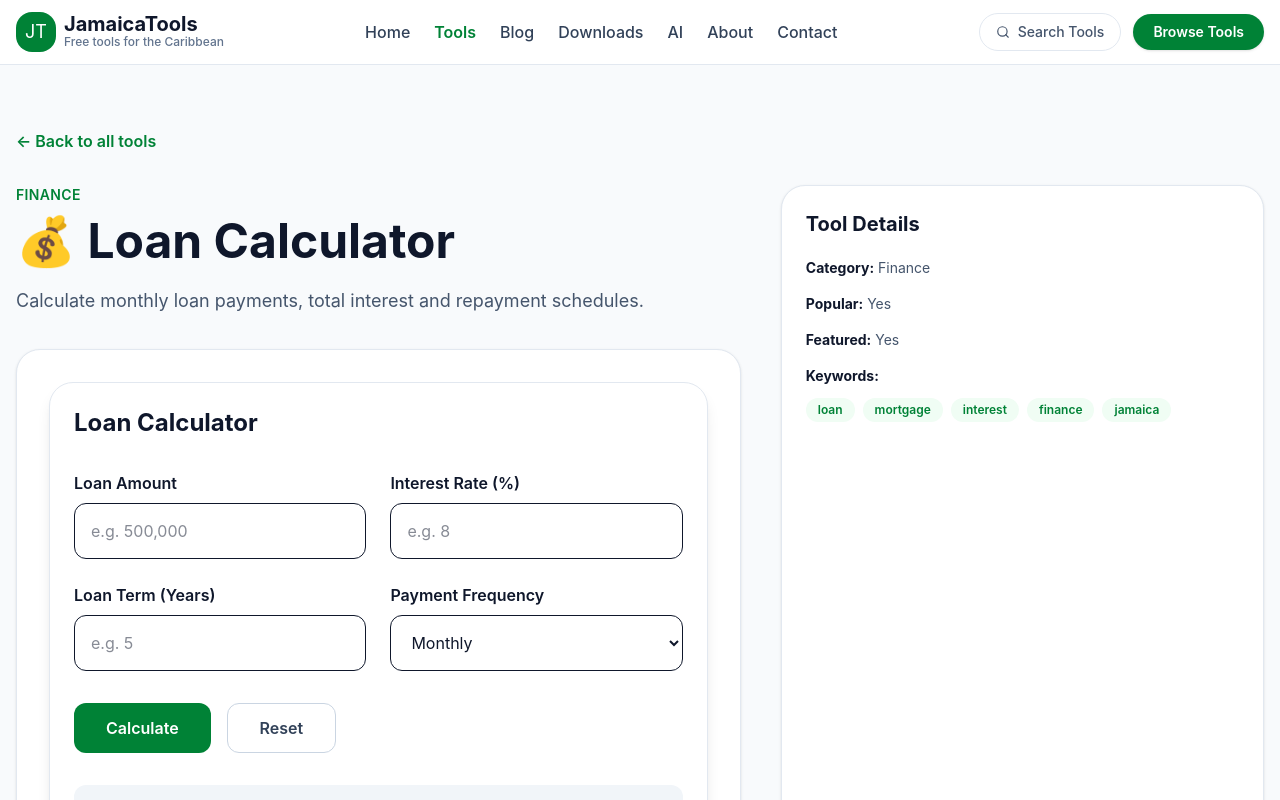
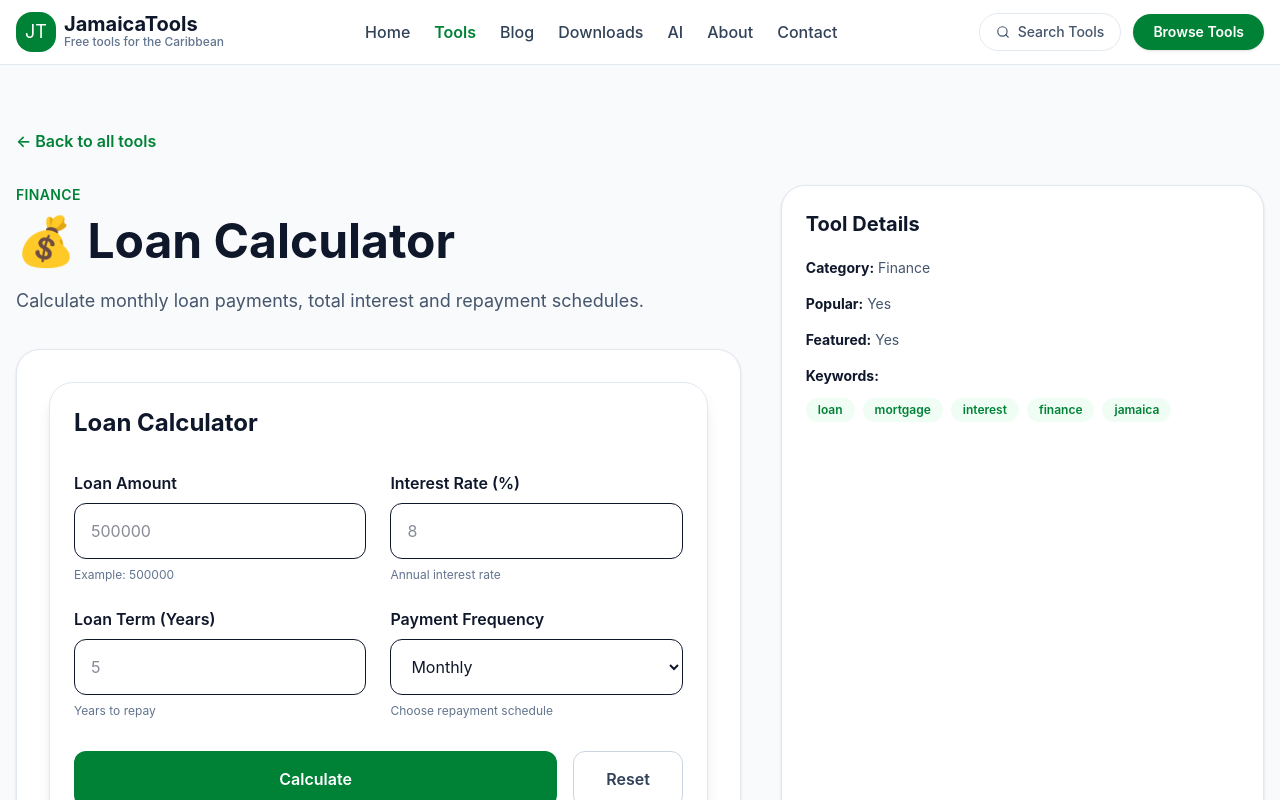
Before and after one commit to Movieslists02/jamaicatools, a React (Vite) app: page /tools/loan-calculator in a window 1280 px wide. Shown: the top 800 px of the page. Built offline with nearby package versions, Linux system fonts and the light colour scheme.

Commit message:
polish: enhance loan calculator user interface

```diff
--- a/src/components/calculators/LoanCalculator.jsx
+++ b/src/components/calculators/LoanCalculator.jsx
@@ -17,11 +17,17 @@ function LoanCalculator() {
   const [paymentAmount, setPaymentAmount] = useState(null);
   const [totalPayment, setTotalPayment] = useState(null);
   const [totalInterest, setTotalInterest] = useState(null);
+  const [firstPrincipal, setFirstPrincipal] = useState(null);
+  const [firstInterest, setFirstInterest] = useState(null);
+  const [firstBalance, setFirstBalance] = useState(null);
 
   const clearResults = () => {
     setPaymentAmount(null);
     setTotalInterest(null);
     setTotalPayment(null);
+    setFirstPrincipal(null);
+    setFirstInterest(null);
+    setFirstBalance(null);
     setError("");
   };
 
@@ -47,13 +53,9 @@ function LoanCalculator() {
       termYears <= 0
     ) {
       setError("Please enter a valid loan amount, interest rate, and loan term.");
-      setPaymentAmount(null);
-      setTotalPayment(null);
-      setTotalInterest(null);
+      clearResults();
       return;
     }
-
-    setError("");
 
     const monthlyRate = annualRate / 100 / 12;
     const monthlyPayments = termYears * 12;
@@ -62,23 +64,34 @@ function LoanCalculator() {
 
     let payment = monthly;
     let numberOfPayments = monthlyPayments;
+    let periodInterestRate = monthlyRate;
 
     if (frequency === "fortnightly") {
       payment = (monthly * 12) / 26;
       numberOfPayments = termYears * 26;
+      periodInterestRate = annualRate / 100 / 26;
     }
 
     if (frequency === "weekly") {
       payment = (monthly * 12) / 52;
       numberOfPayments = termYears * 52;
+      periodInterestRate = annualRate / 100 / 52;
     }
 
     const total = payment * numberOfPayments;
     const interestPaid = total - principal;
 
+    const firstInterestAmount = principal * periodInterestRate;
+    const firstPrincipalAmount = payment - firstInterestAmount;
+    const remainingBalance = principal - firstPrincipalAmount;
+
+    setError("");
     setPaymentAmount(payment);
     setTotalPayment(total);
     setTotalInterest(interestPaid);
+    setFirstInterest(firstInterestAmount);
+    setFirstPrincipal(firstPrincipalAmount);
+    setFirstBalance(remainingBalance);
   };
 
   const paymentLabel =
@@ -113,9 +126,10 @@ function LoanCalculator() {
               setAmount(e.target.value);
               clearResults();
             }}
-            placeholder="e.g. 500,000"
+            placeholder="500000"
             className="h-14 w-full rounded-xl border px-4"
           />
+          <p className="mt-2 text-xs text-slate-500">Example: 500000</p>
         </div>
 
         <div>
@@ -129,9 +143,10 @@ function LoanCalculator() {
               setInterest(e.target.value);
               clearResults();
             }}
-            placeholder="e.g. 8"
+            placeholder="8"
             className="h-14 w-full rounded-xl border px-4"
           />
+          <p className="mt-2 text-xs text-slate-500">Annual interest rate</p>
         </div>
 
         <div>
@@ -145,9 +160,10 @@ function LoanCalculator() {
               setYears(e.target.value);
               clearResults();
             }}
-            placeholder="e.g. 5"
+            placeholder="5"
             className="h-14 w-full rounded-xl border px-4"
           />
+          <p className="mt-2 text-xs text-slate-500">Years to repay</p>
         </div>
 
         <div>
@@ -164,20 +180,21 @@ function LoanCalculator() {
             <option value="fortnightly">Fortnightly</option>
             <option value="weekly">Weekly</option>
           </select>
+          <p className="mt-2 text-xs text-slate-500">Choose repayment schedule</p>
         </div>
       </div>
 
-      <div className="mt-8 flex flex-wrap gap-4">
+      <div className="mt-8 flex flex-col gap-4 sm:flex-row">
         <button
           onClick={calculateLoan}
-          className="rounded-xl bg-green-700 px-8 py-3 font-semibold text-white hover:bg-green-800"
+          className="h-14 flex-1 rounded-xl bg-green-700 px-8 font-semibold text-white hover:bg-green-800"
         >
           Calculate
         </button>
 
         <button
           onClick={resetCalculator}
-          className="rounded-xl border border-slate-300 px-8 py-3 font-semibold text-slate-700 hover:border-green-700 hover:text-green-700"
+          className="h-14 rounded-xl border border-slate-300 px-8 font-semibold text-slate-700 hover:border-green-700 hover:text-green-700"
         >
           Reset
         </button>
@@ -193,7 +210,7 @@ function LoanCalculator() {
         <>
           <div className="mt-10 grid gap-4 xl:grid-cols-3">
             <div className="rounded-xl bg-green-50 p-6">
-              <p className="text-sm text-slate-500">{paymentLabel}</p>
+              <p className="text-sm text-slate-500">💵 {paymentLabel}</p>
               <h3 className="mt-2 whitespace-nowrap text-2xl font-bold text-green-700">
                 {formatCurrency(paymentAmount)}
               </h3>
@@ -201,7 +218,7 @@ function LoanCalculator() {
             </div>
 
             <div className="rounded-xl bg-blue-50 p-6">
-              <p className="text-sm text-slate-500">Total Interest</p>
+              <p className="text-sm text-slate-500">📈 Total Interest</p>
               <h3 className="mt-2 whitespace-nowrap text-2xl font-bold text-blue-700">
                 {formatCurrency(totalInterest)}
               </h3>
@@ -211,7 +228,7 @@ function LoanCalculator() {
             </div>
 
             <div className="rounded-xl bg-orange-50 p-6">
-              <p className="text-sm text-slate-500">Total Repayment</p>
+              <p className="text-sm text-slate-500">🏦 Total Repayment</p>
               <h3 className="mt-2 whitespace-nowrap text-2xl font-bold text-orange-700">
                 {formatCurrency(totalPayment)}
               </h3>
@@ -225,10 +242,10 @@ function LoanCalculator() {
             <h3 className="text-xl font-bold text-slate-900">Loan Summary</h3>
 
             <div className="mt-5 grid grid-cols-2 gap-y-3 text-sm">
-              <span className="text-slate-600">Loan Amount</span>
+              <span className="font-semibold text-slate-900">Loan Amount</span>
               <strong>{formatCurrency(parseFloat(amount))}</strong>
 
-              <span className="text-slate-600">Interest Rate</span>
+              <span className="font-semibold text-green-700">Interest Rate</span>
               <strong>{parseFloat(interest).toFixed(2)}%</strong>
 
               <span className="text-slate-600">Loan Term</span>
@@ -237,13 +254,15 @@ function LoanCalculator() {
               <span className="text-slate-600">Payment Frequency</span>
               <strong>{frequencyLabel}</strong>
 
-              <span className="text-slate-600">{paymentLabel}</span>
+              <span className="font-semibold text-green-700">{paymentLabel}</span>
               <strong>{formatCurrency(paymentAmount)}</strong>
 
-              <span className="text-slate-600">Total Interest</span>
+              <span className="font-semibold text-blue-700">Total Interest</span>
               <strong>{formatCurrency(totalInterest)}</strong>
 
-              <span className="text-slate-600">Total Repayment</span>
+              <span className="font-semibold text-orange-700">
+                Total Repayment
+              </span>
               <strong>{formatCurrency(totalPayment)}</strong>
             </div>
           </div>
@@ -252,10 +271,20 @@ function LoanCalculator() {
             <h3 className="text-xl font-bold text-slate-900">
               First Payment Preview
             </h3>
-            <p className="mt-3 text-sm text-slate-600">
-              This is an estimate of your first payment. A full amortization
-              schedule will be added later.
-            </p>
+
+            <div className="mt-5 grid grid-cols-2 gap-y-3 text-sm">
+              <span className="text-slate-600">Payment Amount</span>
+              <strong>{formatCurrency(paymentAmount)}</strong>
+
+              <span className="text-slate-600">Estimated Interest</span>
+              <strong>{formatCurrency(firstInterest)}</strong>
+
+              <span className="text-slate-600">Estimated Principal</span>
+              <strong>{formatCurrency(firstPrincipal)}</strong>
+
+              <span className="text-slate-600">Remaining Balance</span>
+              <strong>{formatCurrency(firstBalance)}</strong>
+            </div>
           </div>
         </>
       )}
```
